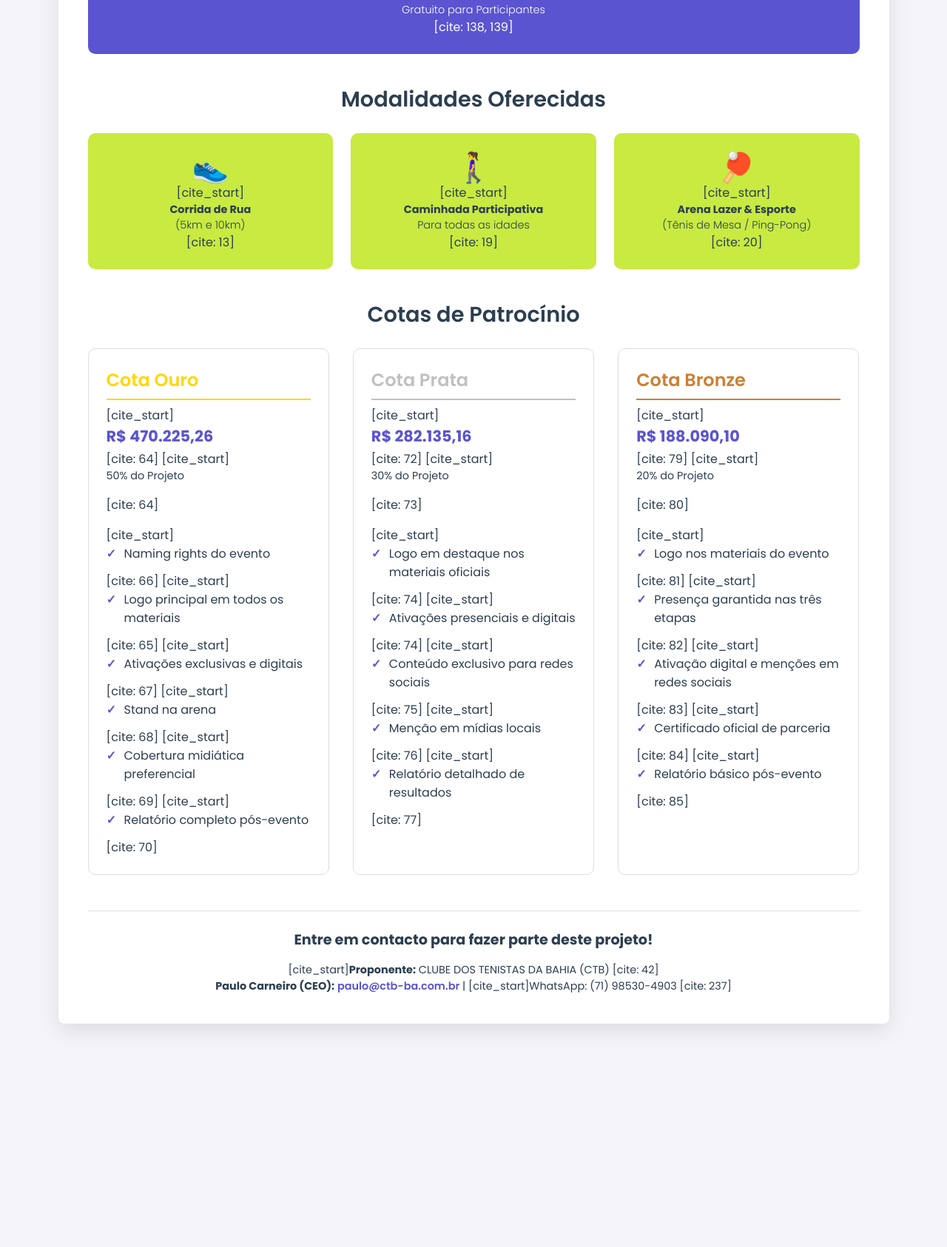
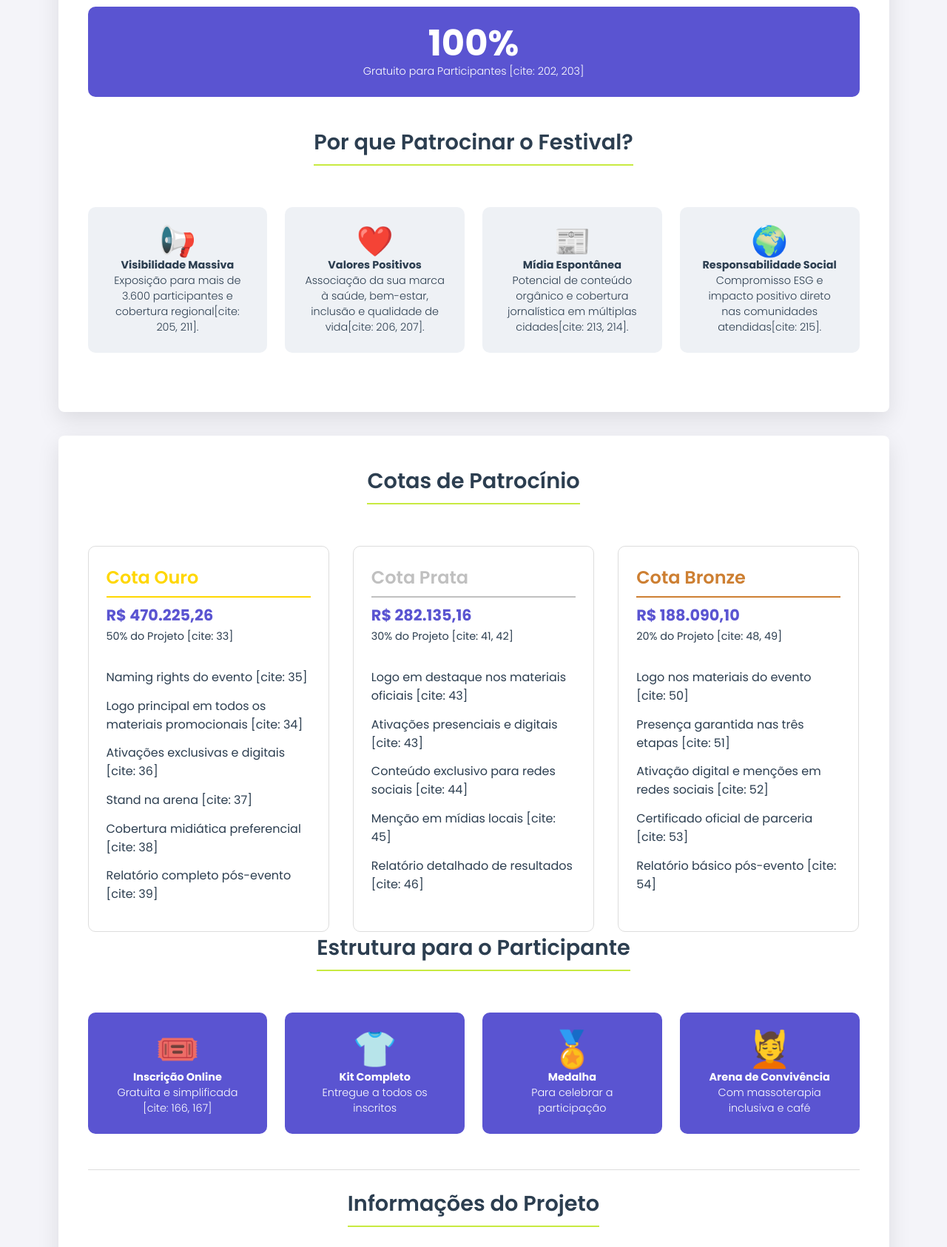
Before and after one commit to ctb-tm/festival-imprimir, a plain HTML site: page index.html in a window 1280 px wide. Shown: the part 852-2538 px from the top of the page at 74% size. Before the commit the page ends 2268 px from the top, so only its background shows below. Drawn offline with Linux system fonts and the light colour scheme.

Commit message:
Update index.html

```diff
--- a/index.html
+++ b/index.html
@@ -3,20 +3,17 @@
 <head>
     <meta charset="UTF-8">
     <meta name="viewport" content="width=device-width, initial-scale=1.0">
-    <title>Infográfico: Festival de Esportes da Bahia</title>
+    <title>Infográfico [2 Páginas]: Festival de Esportes da Bahia</title>
     <link rel="preconnect" href="https://fonts.googleapis.com">
     <link rel="preconnect" href="https://fonts.gstatic.com" crossorigin>
     <link href="https://fonts.googleapis.com/css2?family=Poppins:wght@300;400;600;700&display=swap" rel="stylesheet">
 
     <style>
         /* --- DOCUMENTAÇÃO GERAL DO CSS ---
-         * Este bloco de CSS é responsável por todo o estilo do infográfico.
-         * Foi desenhado para ser 'clean', usando a paleta de cores dos PDFs.
-         * A unidade 'rem' é usada para fontes e espaçamentos, garantindo boa acessibilidade e escalabilidade.
-         * O layout principal é construído com Flexbox para alinhar os elementos de forma responsiva.
+         * Esta versão foi expandida para duas páginas e inclui os ajustes solicitados.
         */
 
-        /* Documentação: Definição de variáveis de cores extraídas dos PDFs para fácil manutenção e consistência. */
+        /* Documentação: Definição de variáveis de cores extraídas dos PDFs. */
         :root {
             --cor-primaria: #5a54d1; /* Roxo principal */
             --cor-secundaria: #c8ea41; /* Verde-lima */
@@ -39,28 +36,35 @@
             font-family: 'Poppins', sans-serif;
             background-color: var(--cor-fundo);
             color: var(--cor-texto-escuro);
-            display: flex;
-            justify-content: center;
-            align-items: center;
-            padding: 2rem;
+            padding: 2rem 0; /* Espaçamento vertical */
         }
 
-        /* Documentação: Container principal que simula a folha A4 Paisagem. */
+        /* Documentação: Container principal que simula a folha A4 Paisagem. Agora temos dois. */
         .container-a4 {
             width: 100%;
-            max-width: 1123px; /* Proporção aproximada de A4 (29.7cm / 2.54 * 96px) */
+            max-width: 1123px;
+            min-height: 794px; /* Proporção A4 */
             background: var(--cor-texto-claro);
             padding: 2.5rem;
             border-radius: 8px;
             box-shadow: 0 10px 30px rgba(0,0,0,0.1);
+            margin: 2rem auto; /* Espaçamento entre as páginas */
         }
 
         /* Documentação: Estilos do Cabeçalho */
         header {
             text-align: center;
-            border-bottom: 3px solid var(--cor-primaria);
             padding-bottom: 1.5rem;
             margin-bottom: 2rem;
+        }
+
+        /* NOVO: Estilo para a imagem da capa */
+        header img {
+            width: 100%;
+            height: 250px;
+            object-fit: cover; /* Garante que a imagem cubra o espaço sem distorcer */
+            border-radius: 10px;
+            margin-bottom: 1.5rem;
         }
 
         header h1 {
@@ -82,6 +86,14 @@
             color: var(--cor-texto-escuro);
             margin-bottom: 1.5rem;
             text-align: center;
+            border-bottom: 2px solid var(--cor-secundaria);
+            padding-bottom: 0.5rem;
+            display: inline-block; /* Para a borda ficar apenas no texto */
+        }
+
+        .center-title {
+            text-align: center;
+            margin-bottom: 2rem;
         }
 
         /* Documentação: Secção "Sobre o Evento" */
@@ -93,7 +105,7 @@
             margin: 0 auto 2.5rem auto;
         }
 
-        /* Documentação: Grelha para os cartões de "Números" e "Modalidades" usando Flexbox. */
+        /* Documentação: Grelha para os cartões. */
         .grelha {
             display: flex;
             flex-wrap: wrap;
@@ -109,7 +121,7 @@
             border-radius: 10px;
             padding: 1.5rem;
             text-align: center;
-            flex-basis: 180px; /* Largura base de cada cartão */
+            flex-basis: 180px;
             flex-grow: 1;
             transition: transform 0.3s ease, box-shadow 0.3s ease;
         }
@@ -119,7 +131,7 @@
             box-shadow: 0 8px 20px rgba(90, 84, 209, 0.3);
         }
 
-        .cartao .numero {
+        .cartao .numero, .cartao .icone {
             font-size: 3rem;
             font-weight: 700;
             line-height: 1.1;
@@ -130,16 +142,14 @@
             font-weight: 300;
         }
 
-        /* Documentação: Variação de estilo para os cartões de modalidades. */
-        .cartao.modalidade {
-            background-color: var(--cor-secundaria);
+        .cartao.secundario {
+            background-color: #eef1f5;
             color: var(--cor-texto-escuro);
         }
 
-        .cartao.modalidade .numero { /* Usamos a classe numero para o ícone */
+        .cartao.secundario .icone {
+            color: var(--cor-primaria);
             font-size: 2.5rem;
-            font-weight: 600;
-            color: var(--cor-primaria);
         }
 
         /* Documentação: Secção das Cotas de Patrocínio. */
@@ -169,40 +179,21 @@
             border-bottom: 2px solid;
         }
 
-        .cota .valor {
-            font-size: 1.3rem;
-            font-weight: 700;
-            color: var(--cor-primaria);
-            margin-bottom: 0.2rem;
-        }
-
-        .cota .percentagem {
-             font-size: 0.9rem;
-             font-weight: 400;
-             margin-bottom: 1rem;
-        }
+        .cota .valor { font-size: 1.3rem; font-weight: 700; color: var(--cor-primaria); margin-bottom: 0.2rem; }
+        .cota .percentagem { font-size: 0.9rem; font-weight: 400; margin-bottom: 1rem; }
 
         .cota ul {
-            list-style: none;
+            list-style: none; /* ALTERADO: Remove o marcador padrão da lista */
             margin-top: 1rem;
-            flex-grow: 1; /* Faz a lista crescer para alinhar os rodapés */
+            padding-left: 0; /* ALTERADO: Remove o espaçamento à esquerda */
+            flex-grow: 1;
         }
 
         .cota ul li {
-            margin-bottom: 0.75rem;
-            padding-left: 1.5rem;
-            position: relative;
+            margin-bottom: 0.85rem; /* Aumenta o espaço entre os itens */
         }
 
-        .cota ul li::before {
-            content: '✓';
-            color: var(--cor-primaria);
-            font-weight: bold;
-            position: absolute;
-            left: 0;
-        }
-
-        /* Documentação: Cores específicas para cada cota. */
+        /* Cores específicas para cada cota. */
         #cota-ouro h3 { border-color: var(--cor-ouro); color: var(--cor-ouro); }
         #cota-prata h3 { border-color: var(--cor-prata); color: var(--cor-prata); }
         #cota-bronze h3 { border-color: var(--cor-bronze); color: var(--cor-bronze); }
@@ -215,47 +206,30 @@
             text-align: center;
         }
 
-        footer h4 {
-            font-size: 1.2rem;
-            margin-bottom: 1rem;
-        }
+        footer p { font-size: 0.9rem; line-height: 1.5; }
+        footer a { color: var(--cor-primaria); text-decoration: none; font-weight: 600; }
+        footer a:hover { text-decoration: underline; }
 
-        footer p {
-            font-size: 0.9rem;
-            line-height: 1.5;
-        }
+        /* --- DOCUMENTAÇÃO PARA IMPRESSÃO --- */
+        @media print {
+            body { padding: 0; background-color: #fff; }
 
-        footer a {
-            color: var(--cor-primaria);
-            text-decoration: none;
-            font-weight: 600;
-        }
-
-        footer a:hover {
-            text-decoration: underline;
-        }
-
-        /* --- DOCUMENTAÇÃO PARA IMPRESSÃO ---
-         * O bloco @media print abaixo contém regras que só são aplicadas
-         * quando o utilizador tenta imprimir a página ou guardá-la como PDF.
-         * Garante que o output seja exatamente uma folha A4 em paisagem.
-        */
-        @media print {
-            body {
-                padding: 0;
-                background-color: #fff; /* Fundo branco para impressão */
-            }
-
+            /* NOVO: Remove margens e sombras para impressão contínua */
             .container-a4 {
-                width: 297mm; /* Largura de A4 paisagem */
-                height: 200mm; /* Altura de A4 paisagem (um pouco menor para margens) */
-                max-width: none;
+                width: 297mm;
+                height: 210mm; /* Força a altura para A4 paisagem */
+                margin: 0;
                 box-shadow: none;
                 border-radius: 0;
                 padding: 15mm;
+                page-break-after: always; /* Cada container é uma página */
             }
 
-            /* Ajustes de fonte para melhor legibilidade na impressão */
+            .container-a4:last-child {
+                page-break-after: avoid; /* Evita uma página em branco no final */
+            }
+
+            header img { height: 180px; } /* Ajusta a altura da imagem na impressão */
             header h1 { font-size: 24pt; }
             .titulo-seccao { font-size: 16pt; }
             body, p, li { font-size: 10pt; }
@@ -265,114 +239,108 @@
 </head>
 <body>
 
-    <main class="container-a4">
+    <main class="container-a4" id="pagina-1">
 
         <header>
+            <img src="corrida.jpg" alt="Imagem de pessoas a correr no festival">
+
             <h1>Festival de Esportes da Bahia</h1>
             <p class="subtitulo">Uma Celebração de Saúde, Lazer e Comunidade por todo o Estado</p>
         </header>
 
         <section class="sobre-evento">
-            <h2 class="titulo-seccao">Sobre o Evento</h2>
-            [cite_start]<p>O Festival de Esportes da Bahia é um evento itinerante e gratuito, desenhado para conectar pessoas e inspirar um estilo de vida mais ativo. [cite: 9, 10] [cite_start]O nosso foco é combater o sedentarismo e promover a integração social, com especial atenção ao público adulto e idoso, num ambiente seguro e acolhedor. [cite: 10, 11]</p>
+             <div class="center-title"><h2 class="titulo-seccao">Sobre o Evento</h2></div>
+            <p>O Festival de Esportes da Bahia é um evento itinerante e gratuito, desenhado para conectar pessoas e inspirar um estilo de vida mais ativo[cite: 152]. A nossa missão é combater o sedentarismo e promover a integração social, com especial atenção ao público adulto e idoso, num ambiente seguro e acolhedor[cite: 154].</p>
         </section>
 
         <section class="numeros-projeto">
-            <h2 class="titulo-seccao">Números do Projeto</h2>
+             <div class="center-title"><h2 class="titulo-seccao">Números do Projeto</h2></div>
             <div class="grelha">
-                <div class="cartao">
-                    <div class="numero">3</div>
-                    [cite_start]<div class="descricao">Etapas do Festival</div> [cite: 135]
-                </div>
-                <div class="cartao">
-                    <div class="numero">1.200</div>
-                    [cite_start]<div class="descricao">Participantes por Etapa</div> [cite: 127, 128]
-                </div>
-                 <div class="cartao">
-                    <div class="numero">3.600</div>
-                    [cite_start]<div class="descricao">Total de Participantes</div> [cite: 129, 130]
-                </div>
-                <div class="cartao">
-                    <div class="numero">417</div>
-                    [cite_start]<div class="descricao">Municípios Baianos</div> [cite: 136, 137]
-                </div>
-                <div class="cartao">
-                    <div class="numero">18+</div>
-                    [cite_start]<div class="descricao">Foco em Adultos e Idosos</div> [cite: 133]
-                </div>
-                 <div class="cartao">
-                    <div class="numero">100%</div>
-                    [cite_start]<div class="descricao">Gratuito para Participantes</div> [cite: 138, 139]
-                </div>
+                <div class="cartao"><div class="numero">3</div><div class="descricao">Etapas do Festival [cite: 199]</div></div>
+                <div class="cartao"><div class="numero">1.200</div><div class="descricao">Participantes por Etapa [cite: 191, 192]</div></div>
+                <div class="cartao"><div class="numero">3.600</div><div class="descricao">Total de Participantes [cite: 193, 194]</div></div>
+                <div class="cartao"><div class="numero">417</div><div class="descricao">Municípios Baianos [cite: 200, 201]</div></div>
+                <div class="cartao"><div class="numero">18+</div><div class="descricao">Foco em Adultos e Idosos [cite: 196, 197]</div></div>
+                <div class="cartao"><div class="numero">100%</div><div class="descricao">Gratuito para Participantes [cite: 202, 203]</div></div>
             </div>
         </section>
 
-        <section class="modalidades">
-             <h2 class="titulo-seccao">Modalidades Oferecidas</h2>
-             <div class="grelha">
-                 <div class="cartao modalidade">
-                     <div class="numero">👟</div>
-                     [cite_start]<div class="descricao"><strong>Corrida de Rua</strong><br>(5km e 10km)</div> [cite: 13]
-                 </div>
-                 <div class="cartao modalidade">
-                     <div class="numero">🚶‍♀️</div>
-                     [cite_start]<div class="descricao"><strong>Caminhada Participativa</strong><br>Para todas as idades</div> [cite: 19]
-                 </div>
-                 <div class="cartao modalidade">
-                     <div class="numero">🏓</div>
-                     [cite_start]<div class="descricao"><strong>Arena Lazer & Esporte</strong><br>(Tênis de Mesa / Ping-Pong)</div> [cite: 20]
-                 </div>
-             </div>
+        <section class="porque-patrocinar">
+            <div class="center-title"><h2 class="titulo-seccao">Por que Patrocinar o Festival?</h2></div>
+            <div class="grelha">
+                <div class="cartao secundario"><div class="icone">📢</div><div class="descricao"><strong>Visibilidade Massiva</strong><br>Exposição para mais de 3.600 participantes e cobertura regional[cite: 205, 211].</div></div>
+                <div class="cartao secundario"><div class="icone">❤️</div><div class="descricao"><strong>Valores Positivos</strong><br>Associação da sua marca à saúde, bem-estar, inclusão e qualidade de vida[cite: 206, 207].</div></div>
+                <div class="cartao secundario"><div class="icone">📰</div><div class="descricao"><strong>Mídia Espontânea</strong><br>Potencial de conteúdo orgânico e cobertura jornalística em múltiplas cidades[cite: 213, 214].</div></div>
+                <div class="cartao secundario"><div class="icone">🌍</div><div class="descricao"><strong>Responsabilidade Social</strong><br>Compromisso ESG e impacto positivo direto nas comunidades atendidas[cite: 215].</div></div>
+            </div>
         </section>
 
+    </main>
+
+    <main class="container-a4" id="pagina-2">
+
         <section class="patrocinio">
-            <h2 class="titulo-seccao">Cotas de Patrocínio</h2>
+            <div class="center-title"><h2 class="titulo-seccao">Cotas de Patrocínio</h2></div>
             <div class="cotas-container">
                 <div class="cota" id="cota-ouro">
                     <h3>Cota Ouro</h3>
-                    [cite_start]<p class="valor">R$ 470.225,26</p> [cite: 64]
-                    [cite_start]<p class="percentagem">50% do Projeto</p> [cite: 64]
+                    <p class="valor">R$ 470.225,26</p>
+                    <p class="percentagem">50% do Projeto [cite: 33]</p>
                     <ul>
-                        [cite_start]<li>Naming rights do evento</li> [cite: 66]
-                        [cite_start]<li>Logo principal em todos os materiais</li> [cite: 65]
-                        [cite_start]<li>Ativações exclusivas e digitais</li> [cite: 67]
-                        [cite_start]<li>Stand na arena</li> [cite: 68]
-                        [cite_start]<li>Cobertura midiática preferencial</li> [cite: 69]
-                        [cite_start]<li>Relatório completo pós-evento</li> [cite: 70]
+                        <li>Naming rights do evento [cite: 35]</li>
+                        <li>Logo principal em todos os materiais promocionais [cite: 34]</li>
+                        <li>Ativações exclusivas e digitais [cite: 36]</li>
+                        <li>Stand na arena [cite: 37]</li>
+                        <li>Cobertura midiática preferencial [cite: 38]</li>
+                        <li>Relatório completo pós-evento [cite: 39]</li>
                     </ul>
                 </div>
                 <div class="cota" id="cota-prata">
                     <h3>Cota Prata</h3>
-                    [cite_start]<p class="valor">R$ 282.135,16</p> [cite: 72]
-                    [cite_start]<p class="percentagem">30% do Projeto</p> [cite: 73]
+                    <p class="valor">R$ 282.135,16</p>
+                    <p class="percentagem">30% do Projeto [cite: 41, 42]</p>
                     <ul>
-                        [cite_start]<li>Logo em destaque nos materiais oficiais</li> [cite: 74]
-                        [cite_start]<li>Ativações presenciais e digitais</li> [cite: 74]
-                        [cite_start]<li>Conteúdo exclusivo para redes sociais</li> [cite: 75]
-                        [cite_start]<li>Menção em mídias locais</li> [cite: 76]
-                        [cite_start]<li>Relatório detalhado de resultados</li> [cite: 77]
+                        <li>Logo em destaque nos materiais oficiais [cite: 43]</li>
+                        <li>Ativações presenciais e digitais [cite: 43]</li>
+                        <li>Conteúdo exclusivo para redes sociais [cite: 44]</li>
+                        <li>Menção em mídias locais [cite: 45]</li>
+                        <li>Relatório detalhado de resultados [cite: 46]</li>
                     </ul>
                 </div>
                 <div class="cota" id="cota-bronze">
                     <h3>Cota Bronze</h3>
-                    [cite_start]<p class="valor">R$ 188.090,10</p> [cite: 79]
-                    [cite_start]<p class="percentagem">20% do Projeto</p> [cite: 80]
+                    <p class="valor">R$ 188.090,10</p>
+                    <p class="percentagem">20% do Projeto [cite: 48, 49]</p>
                     <ul>
-                        [cite_start]<li>Logo nos materiais do evento</li> [cite: 81]
-                        [cite_start]<li>Presença garantida nas três etapas</li> [cite: 82]
-                        [cite_start]<li>Ativação digital e menções em redes sociais</li> [cite: 83]
-                        [cite_start]<li>Certificado oficial de parceria</li> [cite: 84]
-                        [cite_start]<li>Relatório básico pós-evento</li> [cite: 85]
+                        <li>Logo nos materiais do evento [cite: 50]</li>
+                        <li>Presença garantida nas três etapas [cite: 51]</li>
+                        <li>Ativação digital e menções em redes sociais [cite: 52]</li>
+                        <li>Certificado oficial de parceria [cite: 53]</li>
+                        <li>Relatório básico pós-evento [cite: 54]</li>
                     </ul>
                 </div>
             </div>
         </section>
 
+        <section class="estrutura-participante">
+            <div class="center-title"><h2 class="titulo-seccao">Estrutura para o Participante</h2></div>
+            <div class="grelha">
+                 <div class="cartao modalidade"><div class="icone">🎟️</div><div class="descricao"><strong>Inscrição Online</strong><br>Gratuita e simplificada [cite: 166, 167]</div></div>
+                 <div class="cartao modalidade"><div class="icone">👕</div><div class="descricao"><strong>Kit Completo</strong><br>Entregue a todos os inscritos </div></div>
+                 <div class="cartao modalidade"><div class="icone">🏅</div><div class="descricao"><strong>Medalha</strong><br>Para celebrar a participação </div></div>
+                 <div class="cartao modalidade"><div class="icone">💆</div><div class="descricao"><strong>Arena de Convivência</strong><br>Com massoterapia inclusiva e café </div></div>
+            </div>
+        </section>
+
         <footer>
-            <h4>Entre em contacto para fazer parte deste projeto!</h4>
+            <div class="center-title"><h2 class="titulo-seccao">Informações do Projeto</h2></div>
             <p>
-                [cite_start]<strong>Proponente:</strong> CLUBE DOS TENISTAS DA BAHIA (CTB) [cite: 42] <br>
-                <strong>Paulo Carneiro (CEO):</strong> <a href="mailto:paulo@ctb-ba.com.br">paulo@ctb-ba.com.br</a> | [cite_start]WhatsApp: (71) 98530-4903 [cite: 237]
+                <strong>Proponente:</strong> CLUBE DOS TENISTAS DA BAHIA (CTB) [cite: 11] <br>
+                <strong>CNPJ:</strong> 23.146.328/0001-16 [cite: 13] | <strong>Nº do Projeto:</strong> 2501213 [cite: 15] <br>
+                <strong>Valor Total Solicitado:</strong> R$ 940.459,52 [cite: 24]
+            </p>
+            <p>
+                <strong>Paulo Carneiro (CEO):</strong> <a href="mailto:paulo@ctb-ba.com.br">paulo@ctb-ba.com.br</a> | WhatsApp: (71) 98530-4903 [cite: 71, 72]
             </p>
         </footer>
 
```
